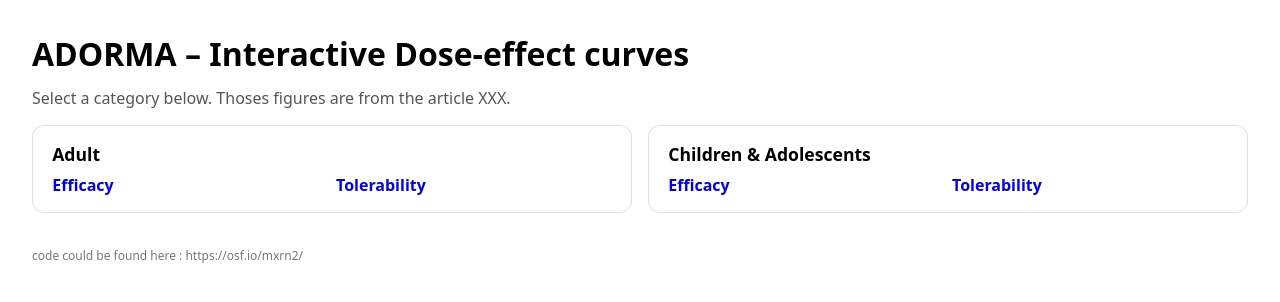
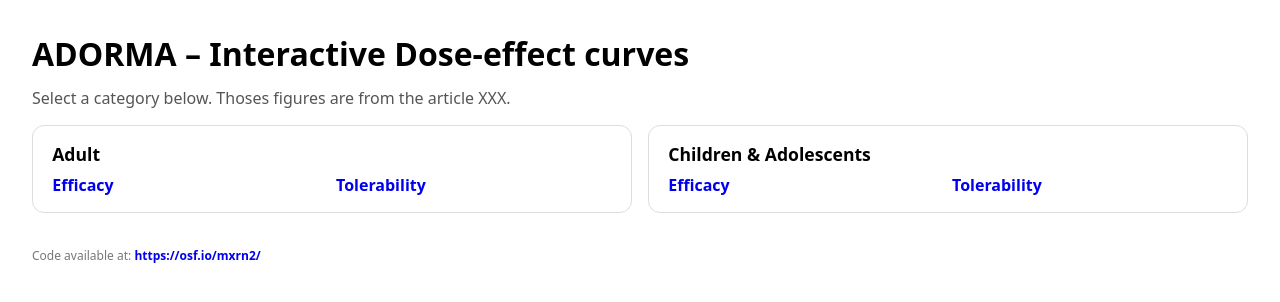
Before and after one commit to mikailnourredine/ADORMA, a plain HTML site: page index.html in a window 1280 px wide. Drawn offline with Linux system fonts and the light colour scheme.

Commit message:
Update index.html

```diff
--- a/index.html
+++ b/index.html
@@ -43,7 +43,9 @@
   </div>
 
   <div class="note">
-    <small>code could be found here : https://osf.io/mxrn2/ </small>
+    <small>Code available at:
+      <a href="https://osf.io/mxrn2/" target="_blank" rel="noopener">https://osf.io/mxrn2/</a>
+    </small>
   </div>
 </body>
 </html>
```
